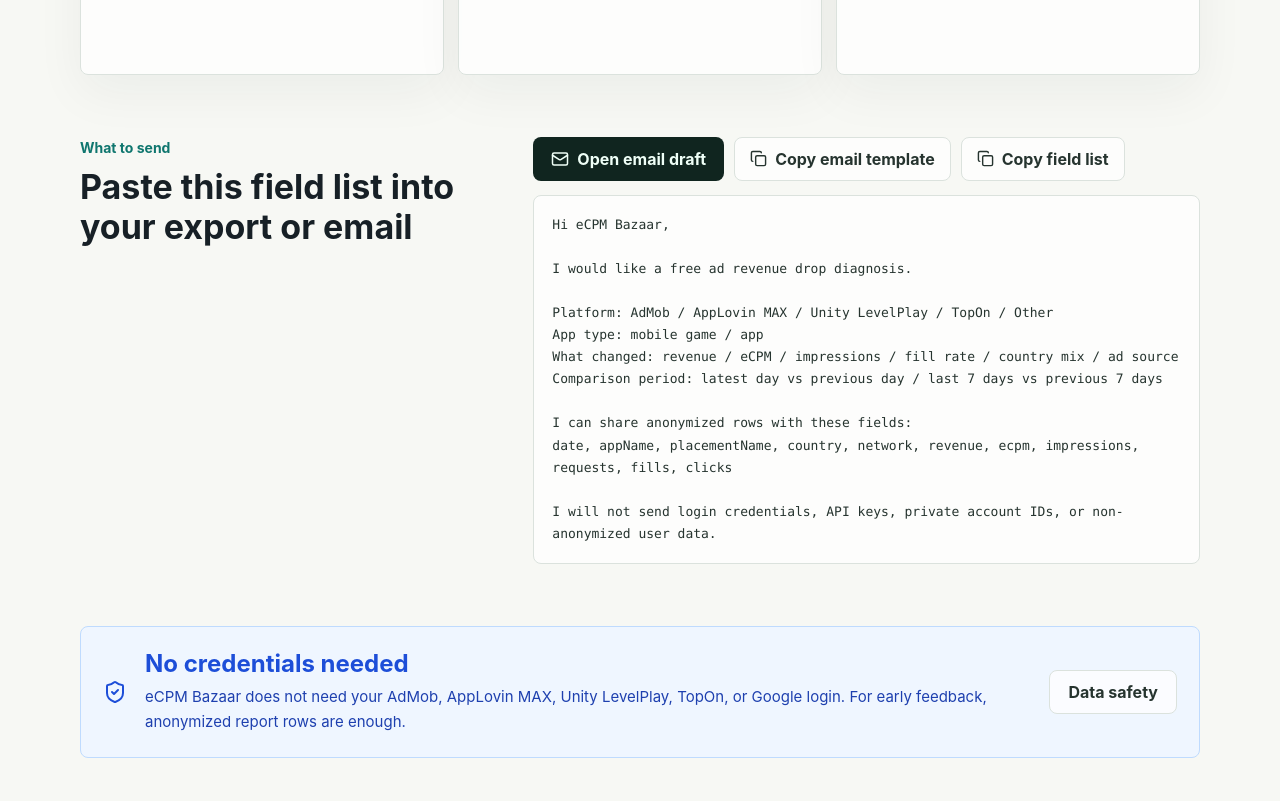
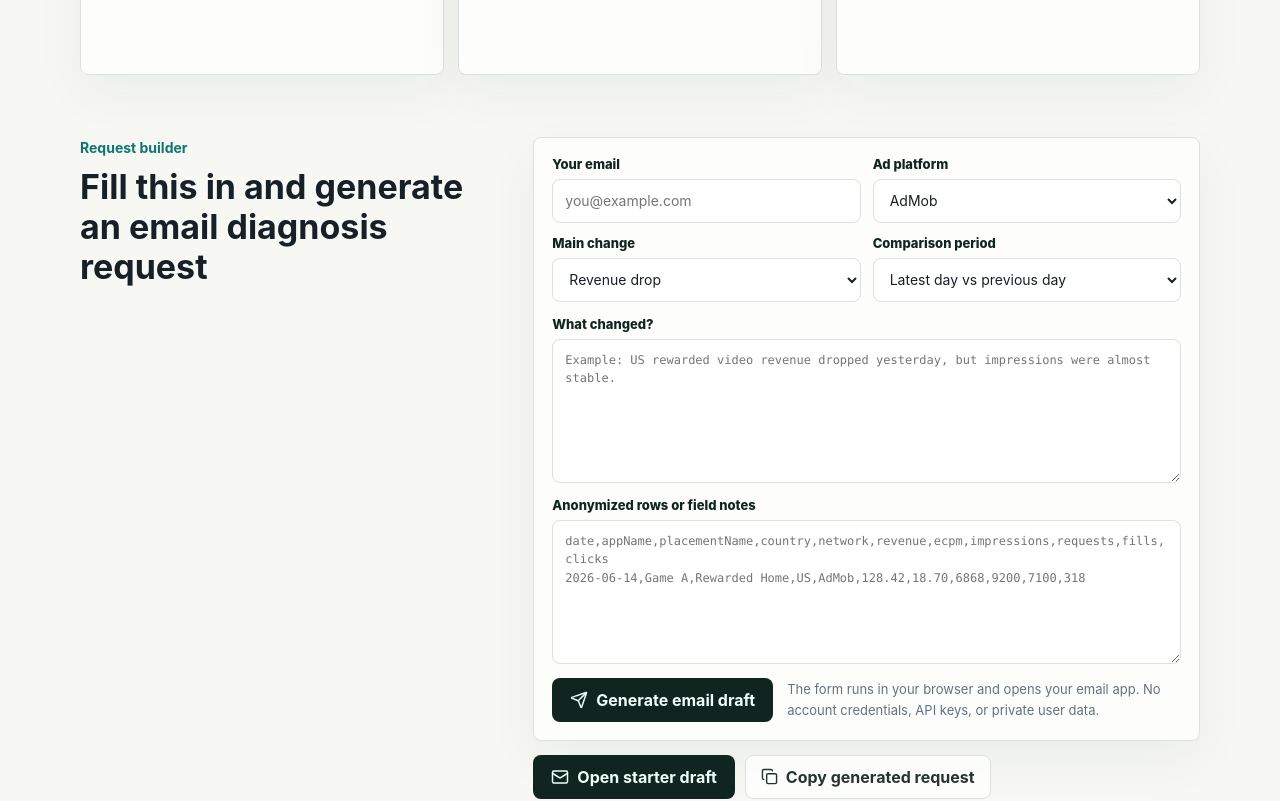
Before and after one commit to X6689/ecpm-bazaar-site, a Next.js app: page /free-diagnosis in a window 1280 px wide. Shown: the part 760-1561 px from the top of the page. Built offline with nearby package versions, Linux system fonts and the light colour scheme.

Commit message:
Add free diagnosis request builder

```diff
--- a/app/free-diagnosis/copy-email-panel.tsx
+++ b/app/free-diagnosis/copy-email-panel.tsx
@@ -1,7 +1,7 @@
 "use client";
 
 import { useState } from "react";
-import { CheckCircle2, Copy, Mail } from "lucide-react";
+import { CheckCircle2, Copy, Mail, Send } from "lucide-react";
 import { writeClipboardText } from "@/lib/clipboard";
 
 type CopyEmailPanelProps = {
@@ -10,10 +10,51 @@
   mailto: string;
 };
 
+const contactEmail = "xmmyy168@gmail.com";
+
+const platformOptions = ["AdMob", "AppLovin MAX", "Unity LevelPlay", "TopOn", "Other"];
+const changeOptions = ["Revenue drop", "eCPM drop", "Fill rate drop", "Impressions drop", "Country mix change", "Ad source change"];
+const periodOptions = ["Latest day vs previous day", "Last 7 days vs previous 7 days", "Custom period"];
+
+function trimOrFallback(value: string, fallback: string) {
+  const trimmed = value.trim();
+  return trimmed.length > 0 ? trimmed : fallback;
+}
+
 export function CopyEmailPanel({ body, fieldList, mailto }: CopyEmailPanelProps) {
-  const [copied, setCopied] = useState<"body" | "fields" | null>(null);
+  const [copied, setCopied] = useState<"request" | "body" | "fields" | null>(null);
+  const [email, setEmail] = useState("");
+  const [platform, setPlatform] = useState(platformOptions[0]);
+  const [changeType, setChangeType] = useState(changeOptions[0]);
+  const [period, setPeriod] = useState(periodOptions[0]);
+  const [notes, setNotes] = useState("");
+  const [dataSample, setDataSample] = useState("");
+  const [openedDraft, setOpenedDraft] = useState(false);
 
-  async function copyText(kind: "body" | "fields", text: string) {
+  const diagnosisRequest = [
+    "Hi eCPM Bazaar,",
+    "",
+    "I would like a free ad revenue change diagnosis.",
+    "",
+    `My contact email: ${trimOrFallback(email, "[your email]")}`,
+    `Platform: ${platform}`,
+    `Main change: ${changeType}`,
+    `Comparison period: ${period}`,
+    "",
+    "Context / question:",
+    trimOrFallback(notes, "[briefly describe what changed and what you already checked]"),
+    "",
+    "Anonymized data rows or column notes:",
+    trimOrFallback(dataSample, `[paste rows with fields: ${fieldList}]`),
+    "",
+    "I will not send login credentials, API keys, private account IDs, or non-anonymized user data."
+  ].join("\n");
+
+  const diagnosisMailto = `mailto:${contactEmail}?subject=${encodeURIComponent("Free eCPM Bazaar diagnosis request")}&body=${encodeURIComponent(
+    diagnosisRequest
+  )}`;
+
+  async function copyText(kind: "request" | "body" | "fields", text: string) {
     if (await writeClipboardText(text)) {
       setCopied(kind);
       window.setTimeout(() => setCopied(null), 1600);
@@ -22,13 +63,97 @@
     }
   }
 
+  function openDraft() {
+    setOpenedDraft(true);
+    window.location.href = diagnosisMailto;
+  }
+
   return (
     <div className="copy-panel">
+      <form
+        className="diagnosis-request-form"
+        onSubmit={(event) => {
+          event.preventDefault();
+          openDraft();
+        }}
+      >
+        <div className="form-grid">
+          <label>
+            <span>Your email</span>
+            <input
+              autoComplete="email"
+              inputMode="email"
+              placeholder="you@example.com"
+              type="email"
+              value={email}
+              onChange={(event) => setEmail(event.target.value)}
+            />
+          </label>
+          <label>
+            <span>Ad platform</span>
+            <select value={platform} onChange={(event) => setPlatform(event.target.value)}>
+              {platformOptions.map((option) => (
+                <option key={option}>{option}</option>
+              ))}
+            </select>
+          </label>
+          <label>
+            <span>Main change</span>
+            <select value={changeType} onChange={(event) => setChangeType(event.target.value)}>
+              {changeOptions.map((option) => (
+                <option key={option}>{option}</option>
+              ))}
+            </select>
+          </label>
+          <label>
+            <span>Comparison period</span>
+            <select value={period} onChange={(event) => setPeriod(event.target.value)}>
+              {periodOptions.map((option) => (
+                <option key={option}>{option}</option>
+              ))}
+            </select>
+          </label>
+        </div>
+
+        <label className="form-wide">
+          <span>What changed?</span>
+          <textarea
+            placeholder="Example: US rewarded video revenue dropped yesterday, but impressions were almost stable."
+            value={notes}
+            onChange={(event) => setNotes(event.target.value)}
+          />
+        </label>
+
+        <label className="form-wide">
+          <span>Anonymized rows or field notes</span>
+          <textarea
+            placeholder={`date,appName,placementName,country,network,revenue,ecpm,impressions,requests,fills,clicks\n2026-06-14,Game A,Rewarded Home,US,AdMob,128.42,18.70,6868,9200,7100,318`}
+            value={dataSample}
+            onChange={(event) => setDataSample(event.target.value)}
+          />
+        </label>
+
+        <div className="form-footer">
+          <button className="primary-action" type="submit">
+            <Send size={18} aria-hidden="true" />
+            Generate email draft
+          </button>
+          <p>
+            The form runs in your browser and opens your email app. No account credentials, API keys, or private user data.
+          </p>
+        </div>
+        {openedDraft ? <p className="form-status">Email draft opened. If nothing appeared, copy the generated request below.</p> : null}
+      </form>
+
       <div className="copy-actions">
         <a className="primary-action" href={mailto}>
           <Mail size={18} aria-hidden="true" />
-          Open email draft
+          Open starter draft
         </a>
+        <button className="copy-action-button" type="button" onClick={() => copyText("request", diagnosisRequest)}>
+          {copied === "request" ? <CheckCircle2 size={17} aria-hidden="true" /> : <Copy size={17} aria-hidden="true" />}
+          {copied === "request" ? "Copied request" : "Copy generated request"}
+        </button>
         <button className="copy-action-button" type="button" onClick={() => copyText("body", body)}>
           {copied === "body" ? <CheckCircle2 size={17} aria-hidden="true" /> : <Copy size={17} aria-hidden="true" />}
           {copied === "body" ? "Copied template" : "Copy email template"}
@@ -38,7 +163,7 @@
           {copied === "fields" ? "Copied fields" : "Copy field list"}
         </button>
       </div>
-      <pre className="email-template">{body}</pre>
+      <pre className="email-template">{diagnosisRequest}</pre>
     </div>
   );
 }
--- a/app/free-diagnosis/page.tsx
+++ b/app/free-diagnosis/page.tsx
@@ -96,8 +96,8 @@
 
       <section className="field-section">
         <div>
-          <p className="section-label">What to send</p>
-          <h2>Paste this field list into your export or email</h2>
+          <p className="section-label">Request builder</p>
+          <h2>Fill this in and generate an email diagnosis request</h2>
         </div>
         <CopyEmailPanel body={body} fieldList={fieldList} mailto={mailto} />
       </section>
--- a/app/globals.css
+++ b/app/globals.css
@@ -1695,6 +1695,90 @@
   gap: 14px;
 }
 
+.diagnosis-request-form {
+  display: grid;
+  gap: 14px;
+  padding: 18px;
+  border: 1px solid var(--line);
+  border-radius: 8px;
+  background: rgb(255 255 255 / 78%);
+  box-shadow: 0 18px 50px rgb(16 37 31 / 5%);
+}
+
+.form-grid {
+  display: grid;
+  grid-template-columns: repeat(2, minmax(0, 1fr));
+  gap: 12px;
+}
+
+.diagnosis-request-form label {
+  display: grid;
+  gap: 7px;
+}
+
+.diagnosis-request-form label span {
+  color: var(--deep);
+  font-size: 13px;
+  font-weight: 800;
+}
+
+.diagnosis-request-form input,
+.diagnosis-request-form select,
+.diagnosis-request-form textarea {
+  width: 100%;
+  min-height: 44px;
+  padding: 11px 12px;
+  border: 1px solid var(--line);
+  border-radius: 8px;
+  background: #ffffff;
+  color: var(--ink);
+  font-size: 14px;
+}
+
+.diagnosis-request-form textarea {
+  min-height: 104px;
+  resize: vertical;
+  line-height: 1.55;
+}
+
+.diagnosis-request-form textarea:last-child {
+  min-height: 144px;
+  font-family: ui-monospace, SFMono-Regular, Consolas, "Liberation Mono", monospace;
+  font-size: 12px;
+}
+
+.form-wide {
+  min-width: 0;
+}
+
+.form-footer {
+  display: flex;
+  align-items: center;
+  gap: 14px;
+}
+
+.form-footer .primary-action {
+  flex: 0 0 auto;
+  border: 0;
+  cursor: pointer;
+}
+
+.form-footer p,
+.form-status {
+  color: var(--muted);
+  font-size: 13px;
+  line-height: 1.55;
+}
+
+.form-status {
+  padding: 11px 12px;
+  border: 1px solid #bbf7d0;
+  border-radius: 8px;
+  background: #f0fdf4;
+  color: #166534;
+  font-weight: 750;
+}
+
 .copy-actions {
   display: flex;
   flex-wrap: wrap;
@@ -1818,9 +1902,20 @@
   .resource-cta .primary-action,
   .resource-cta .secondary-action,
   .copy-actions .primary-action,
+  .form-footer .primary-action,
   .paste-actions .primary-action,
   .paste-actions .secondary-action,
   .copy-action-button {
     width: 100%;
   }
-}
+
+  .form-grid,
+  .form-footer {
+    grid-template-columns: 1fr;
+  }
+
+  .form-footer {
+    align-items: stretch;
+    flex-direction: column;
+  }
+}
```
Also changed, not shown: 1 other file (tests, documents, lock files or other folders).
